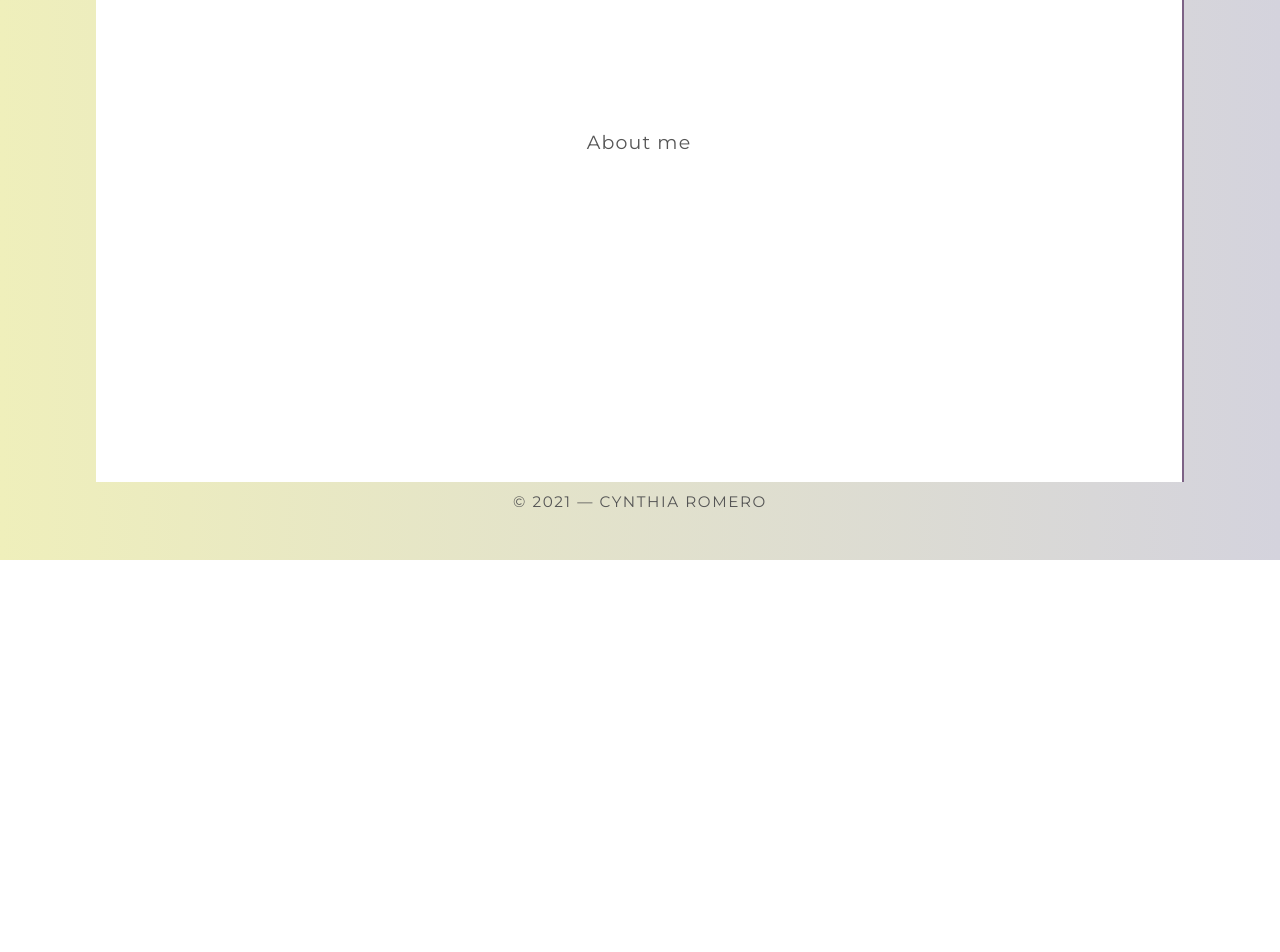
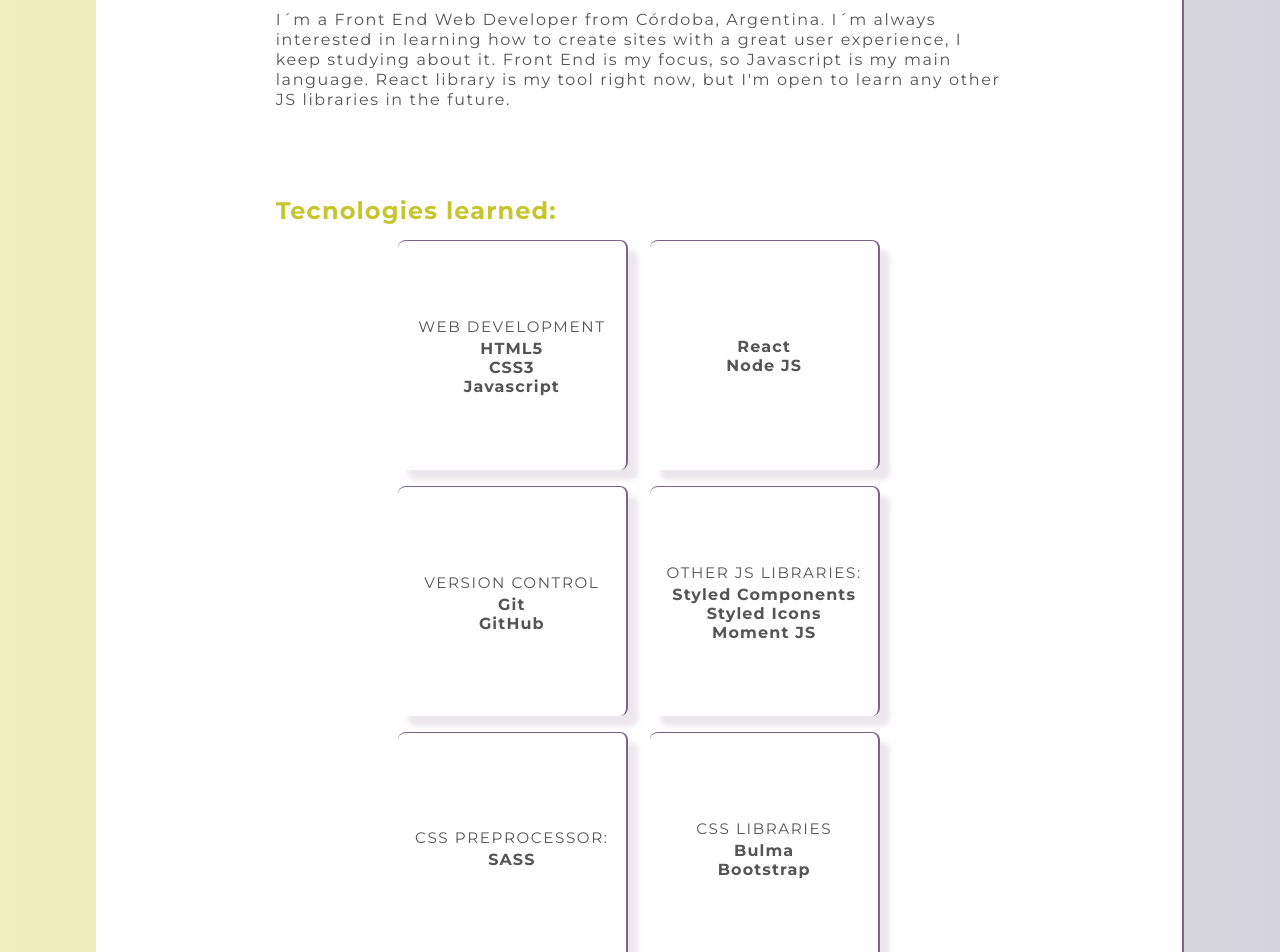
Before and after one commit to Ceyene/ceyene.github.io, a React (Create React App) app: page /about in a window 1280 px wide. Shown: the part 240-1192 px from the top of the page. Before the commit the page ends 800 px from the top, so only its background shows below. Built offline with nearby package versions, Linux system fonts and the light colour scheme.

Commit message:
New Section: About Me

```diff
--- a/src/components/scenes/About/About.elements.js
+++ b/src/components/scenes/About/About.elements.js
@@ -1,9 +1,9 @@
 //dependencies
 import styled from "styled-components";
 //global styles
-import { StyledText } from "../../globalStyles";
+import { StyledText } from "../../styles/globalStyles";
 
-export const StyledAbout = styled.section`
+export const StyledAbout = styled.article`
   padding: 2.5rem;
 
   @media screen and (min-width: 900px) {
@@ -12,6 +12,37 @@
 `;
 
 export const AboutText = styled(StyledText)`
-  display: inline;
+  font-size: 1rem;
+  line-height: 1.25rem;
+  text-align: left;
+  text-transform: none;
   ${StyledText}
 `;
+
+export const StyledKnowledge = styled.div`
+  padding: 1rem;
+  height: 230px;
+  width: 230px;
+  border-top: 0.01rem solid #7d6386;
+  border-right: 0.13rem solid #7d6386;
+  border-radius: 0.5rem;
+  box-shadow: 0.625rem 0.625rem 0.313rem 0rem rgba(227, 220, 227, 0.68);
+  margin: 0.5rem 0.7rem;
+  display: flex;
+  flex-direction: column;
+  justify-content: center;
+  align-items: center;
+`;
+
+export const KnowledgeContainer = styled.div`
+  width: 100%;
+  display: flex;
+  flex-direction: row;
+  flex-wrap: wrap;
+  margin: 0 auto;
+  justify-content: center;
+`;
+
+export const KnowledgeTech = styled.div`
+  text-align: center;
+`;
--- /dev/null
+++ b/src/components/scenes/About/Knowledge.jsx
@@ -0,0 +1,108 @@
+//dependencies
+import React from "react";
+//component styles
+import {
+  StyledAbout,
+  StyledKnowledge,
+  KnowledgeContainer,
+  KnowledgeTech,
+} from "./About.elements";
+//global styles
+import {
+  StyledSecondaryTitle,
+  StyledTertiaryTitle,
+  StyledSmallText,
+} from "../../styles/globalStyles";
+
+const Knowledge = () => {
+  return (
+    <StyledAbout>
+      <StyledSecondaryTitle>Tecnologies learned:</StyledSecondaryTitle>
+      <KnowledgeContainer>
+        <StyledKnowledge>
+          <StyledSmallText>Web Development</StyledSmallText>
+          <KnowledgeTech>
+            {/*<HtmlIcon />*/}
+            <StyledTertiaryTitle>HTML5</StyledTertiaryTitle>
+          </KnowledgeTech>
+          <KnowledgeTech>
+            {/*<CssIcon />*/}
+            <StyledTertiaryTitle>CSS3</StyledTertiaryTitle>
+          </KnowledgeTech>
+          <KnowledgeTech>
+            {/*<JsIcon />*/}
+            <StyledTertiaryTitle>Javascript</StyledTertiaryTitle>
+          </KnowledgeTech>
+        </StyledKnowledge>
+        <StyledKnowledge>
+          <KnowledgeTech>
+            {/*<ReactIcon />*/}
+            <StyledTertiaryTitle>React</StyledTertiaryTitle>
+          </KnowledgeTech>
+          <KnowledgeTech>
+            {/*<NodeIcon />*/}
+            <StyledTertiaryTitle>Node JS</StyledTertiaryTitle>
+          </KnowledgeTech>
+        </StyledKnowledge>
+        <StyledKnowledge>
+          <StyledSmallText>Version control</StyledSmallText>
+          <KnowledgeTech>
+            {/*<GitIcon />*/}
+            <StyledTertiaryTitle>Git</StyledTertiaryTitle>
+          </KnowledgeTech>
+          <KnowledgeTech>
+            {/*<GithubIcon />*/}
+            <StyledTertiaryTitle>GitHub</StyledTertiaryTitle>
+          </KnowledgeTech>
+        </StyledKnowledge>
+        <StyledKnowledge>
+          <StyledSmallText>Other JS Libraries:</StyledSmallText>
+          <KnowledgeTech>
+            {/*<StyledCompIcon />*/}
+            <StyledTertiaryTitle>Styled Components</StyledTertiaryTitle>
+          </KnowledgeTech>
+          <KnowledgeTech>
+            {/*<StyledIcon />*/}
+            <StyledTertiaryTitle>Styled Icons</StyledTertiaryTitle>
+          </KnowledgeTech>
+          <KnowledgeTech>
+            {/*<MomentIcon />*/}
+            <StyledTertiaryTitle>Moment JS</StyledTertiaryTitle>
+          </KnowledgeTech>
+        </StyledKnowledge>
+        <StyledKnowledge>
+          <StyledSmallText>CSS Preprocessor:</StyledSmallText>
+          <KnowledgeTech>
+            {/*<SassIcon />*/}
+            <StyledTertiaryTitle>SASS</StyledTertiaryTitle>
+          </KnowledgeTech>
+        </StyledKnowledge>
+        <StyledKnowledge>
+          <StyledSmallText>CSS Libraries</StyledSmallText>
+          <KnowledgeTech>
+            {/*<BulmaIcon />*/}
+            <StyledTertiaryTitle>Bulma</StyledTertiaryTitle>
+          </KnowledgeTech>
+          <KnowledgeTech>
+            {/*<BootstrapIcon />*/}
+            <StyledTertiaryTitle>Bootstrap</StyledTertiaryTitle>
+          </KnowledgeTech>
+        </StyledKnowledge>
+        <StyledKnowledge>
+          <KnowledgeTech>
+            {/*<A11yIcon />*/}
+            <StyledTertiaryTitle>Accesibility</StyledTertiaryTitle>
+          </KnowledgeTech>
+        </StyledKnowledge>
+        <StyledKnowledge>
+          <KnowledgeTech>
+            {/*<ScrumIcon />*/}
+            <StyledTertiaryTitle>Scrum</StyledTertiaryTitle>
+          </KnowledgeTech>
+        </StyledKnowledge>
+      </KnowledgeContainer>
+    </StyledAbout>
+  );
+};
+
+export default Knowledge;
--- a/src/components/styles/globalStyles.js
+++ b/src/components/styles/globalStyles.js
@@ -81,34 +81,36 @@
 `;
 
 export const StyledSecondaryTitle = styled.h2`
-  font-style: italic;
   font-family: "Montserrat", sans-serif;
-  font-size: 2rem;
+  text-align: left;
+  color: #c5c52e;
+  font-size: 1rem;
 
   @media screen and (min-width: 900px) {
-    font-size: 3rem;
+    font-size: 1.5rem;
   }
 `;
 
 export const StyledTertiaryTitle = styled.h3`
   text-align: left;
-  font-size: 1.1rem;
+  font-size: 1rem;
 
   @media screen and (min-width: 900px) {
-    font-size: 1.1rem;
+    font-size: 1rem;
     line-height: 1.2rem;
   }
 `;
 
 export const StyledText = styled.p`
   font-size: 0.813rem;
+  line-height: 0.85rem;
   text-align: right;
   text-transform: uppercase;
   letter-spacing: 0.1rem;
 
   @media screen and (min-width: 900px) {
     font-size: 0.833rem;
-    line-height: 1rem;
+    line-height: 0.9rem;
   }
 `;
 
@@ -132,6 +134,12 @@
   padding: 1rem;
 `;
 
+export const StyledSection = styled.section`
+  padding: 2.25rem 1rem;
+  transition: opacity 0.5s ease-in-out;
+  position: relative;
+`;
+
 export const RoundImg = styled.img`
   border-radius: 50%;
   box-shadow: 0.625rem 0.625rem 0.313rem 0rem rgba(227, 220, 227, 0.68);
--- a/src/containers/AboutMe/AboutMe.jsx
+++ b/src/containers/AboutMe/AboutMe.jsx
@@ -1,8 +1,24 @@
 //dependencies
 import React from "react";
+//components
+import About from "../../components/scenes/About/About";
+import Knowledge from "../../components/scenes/About/Knowledge";
+import HomeLink from "../../components/layout/HomeLink/HomeLink";
+//styled components
+import {
+  StyledMainTitle,
+  StyledSection,
+} from "../../components/styles/globalStyles";
 
 const AboutMe = () => {
-  return <p>About me</p>;
+  return (
+    <StyledSection>
+      <StyledMainTitle>About me</StyledMainTitle>
+      <About />
+      <Knowledge />
+      <HomeLink />
+    </StyledSection>
+  );
 };
 
 export default AboutMe;
--- a/src/containers/ContactMe/ContactMe.elements.js
+++ b/src/containers/ContactMe/ContactMe.elements.js
@@ -1,12 +1,11 @@
 //dependencies
 import styled from "styled-components";
 //global styles
-import { FlexDiv } from "../../components/styles/globalStyles";
+import { FlexDiv, StyledSection } from "../../components/styles/globalStyles";
 
-export const StyledContact = styled.section`
-  padding: 2.25rem 1rem;
-  position: relative;
+export const StyledContact = styled(StyledSection)`
   min-height: calc(100vh - 15vh);
+  ${StyledSection}
 `;
 
 export const SocialDiv = styled(FlexDiv)`
```
Also changed, not shown: src/components/scenes/About/About.jsx (+5 -7 lines), src/components/scenes/About/Knowledge/Knowledge.elements.js (deleted, +0 -21 lines), src/components/scenes/About/Knowledge/Knowledge.jsx (deleted, +0 -46 lines), 1 other file (tests, documents, lock files or other folders).
